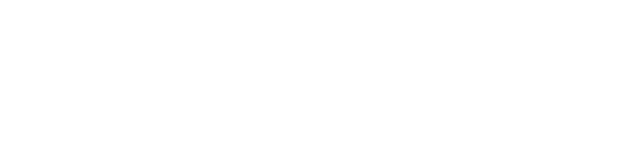
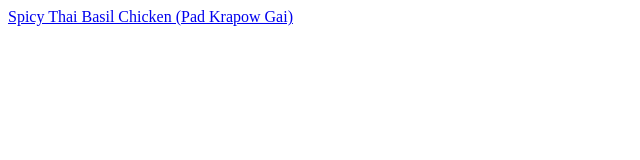
Before and after one commit to CaptainClaw1997/odin-recipes, a plain HTML site: page index.html in a window 1280 px wide. Shown: the whole page, without its empty margins (0-640 px from the left). Drawn offline with Linux system fonts and the light colour scheme.

Commit message:
Fix missing link text to recipe

```diff
--- a/index.html
+++ b/index.html
@@ -7,6 +7,6 @@
     <title>Document</title>
 </head>
 <body>
-    <a href="./recipes/spicy_thai_basil_chicken.html"></a>
+    <a href="./recipes/spicy_thai_basil_chicken.html">Spicy Thai Basil Chicken (Pad Krapow Gai)</a>
 </body>
 </html>
```
